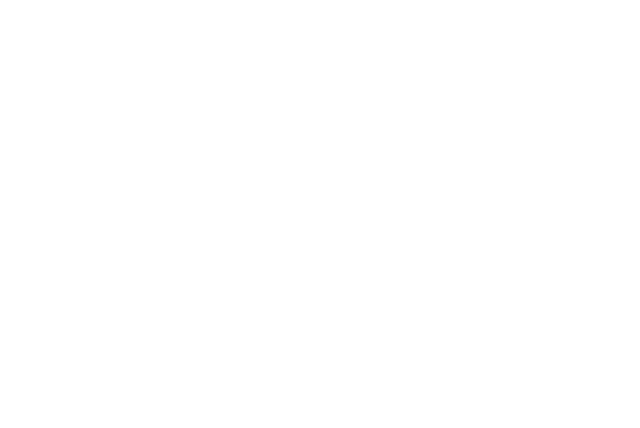
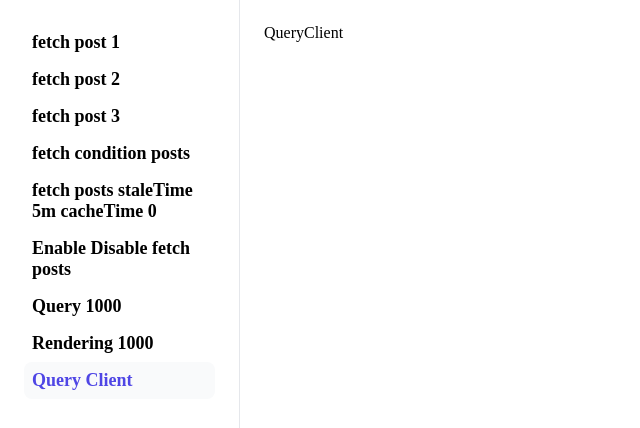
Before and after one commit to ssabii/react-query-example, a React (Create React App) app: page /query-client in a window 1280 px wide. Before the commit this address had no page. Shown: the top 428 px of the page, without its empty margins (0-640 px from the left). Built offline with nearby package versions, Linux system fonts and the light colour scheme; no server answers.

Commit message:
feat: Query Client 페이지 구현

```diff
--- a/src/components/Layout/menus.ts
+++ b/src/components/Layout/menus.ts
@@ -35,5 +35,9 @@
   {
     name: "Rendering 1000",
     to: '/rendering-1000'
+  },
+  {
+    name: "Query Client",
+    to: '/query-client'
   }
 ]
--- /dev/null
+++ b/src/pages/QueryClient.tsx
@@ -0,0 +1,9 @@
+import React from 'react'
+
+const QueryClient = () => {
+  return (
+    <div>QueryClient</div>
+  )
+}
+
+export default QueryClient
--- a/src/routes/AppRoutes.tsx
+++ b/src/routes/AppRoutes.tsx
@@ -8,6 +8,7 @@
 import QueryOneThousand from 'pages/QueryOneThousand'
 import EnableDisablePosts from 'pages/EnableDisablePosts'
 import RenderingOneThousand from 'pages/RenderingOneThousand'
+import QueryClient from 'pages/QueryClient'
 
 const AppRoutes = () => {
   return (
@@ -21,6 +22,7 @@
         <Route path="query-1000" element={<QueryOneThousand />} />
         <Route path='enable-disable-posts' element={<EnableDisablePosts />} />
         <Route path="rendering-1000" element={<RenderingOneThousand />} />
+        <Route path="query-client" element={<QueryClient />} />
       </Route>
     </Routes>
   )
```
